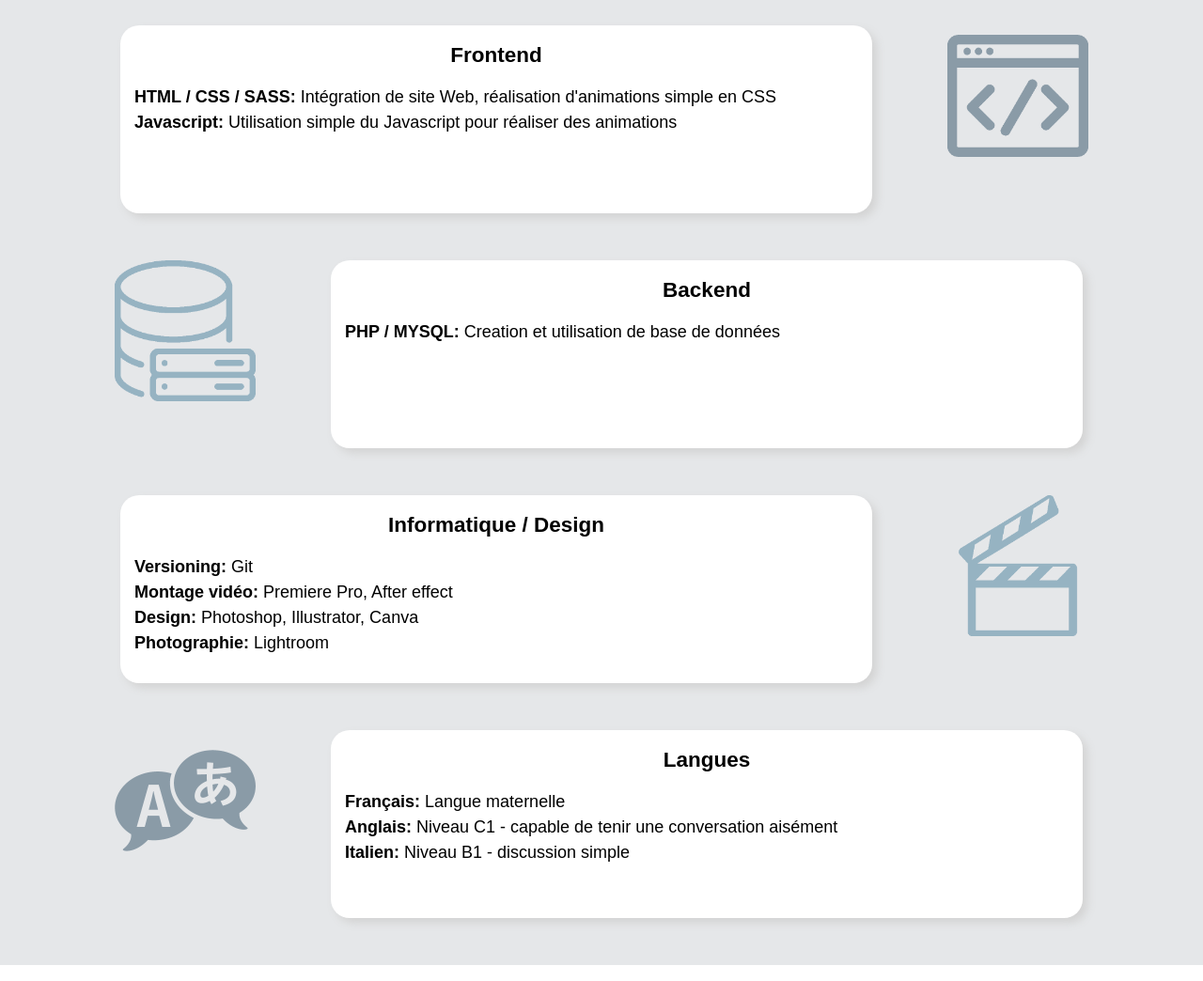
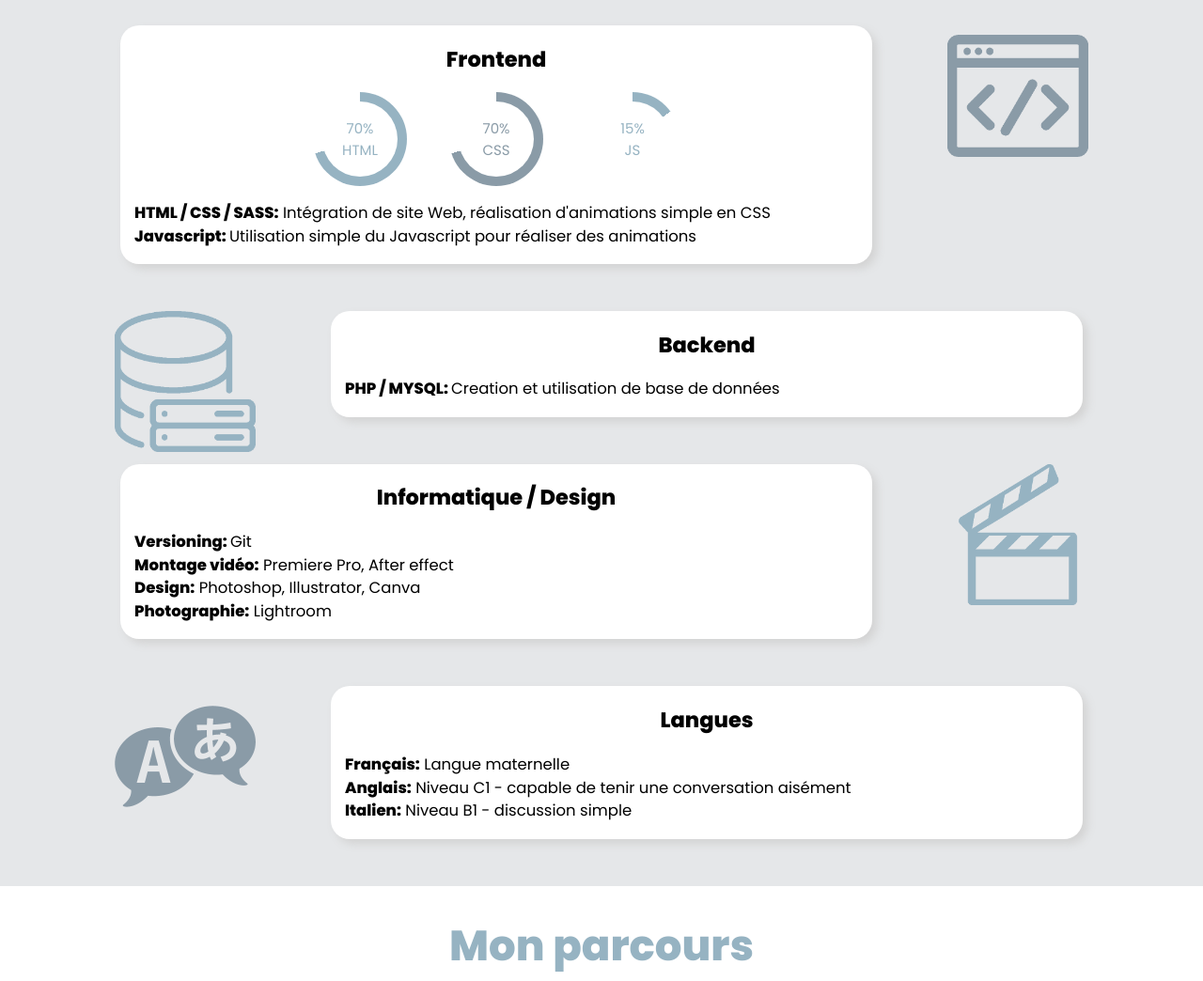
Before and after one commit to EmanuelCottarel/Mon-Site-CV, a plain HTML site: page index.html in a window 1280 px wide. Shown: the part 1795-2839 px from the top of the page at 94% size. Drawn offline with Linux system fonts and the light colour scheme.

Commit message:
Circle skill bar
Creation de progress bar circulaire pour les compétences frontend

```diff
--- a/assets/styles/style.scss
+++ b/assets/styles/style.scss
@@ -2,11 +2,11 @@ $colorshadow:#d3d3d3;
 $colortitle:#96b3c2;
 $colorprimary:#E5E7E9;
 $colorsecondary:#ffffff;
-
+@import url("https://fonts.googleapis.com/css2?family=Poppins:wght@400;800&display=swap");
 
 html {
     font-size: 15px;
-    font-family: arial, sans-serif;
+    font-family: Poppins, arial, sans-serif;
     scroll-behavior: smooth;
   }
 
@@ -142,7 +142,7 @@ header {
 /**COMPETENCES**/
 @mixin competencebox{
     width: 800px;
-    height: 200px;
+    height: auto;
     border-radius: 20px;
     box-shadow: 5px 5px 10px lightgrey;
     background-color: #ffffff;
@@ -168,7 +168,7 @@ header {
     p{
         text-align: left;
         padding-left: 15px;
-        font-size: 1.2em;
+        font-size: 1.1em;
         line-height: 1.5em;
     }
 
@@ -207,6 +207,74 @@ header {
         }
     }
 
+
+
+
+
+/** Indicateurs compétences circulaires **/
+
+.skills-wrapper{
+  display:flex;
+  justify-content: center;
+}
+
+.skill{
+  width:100px;
+  height:100px;
+  box-shadow: 5px 5ps 20px rgba(0,0,0,0.3),
+    -5px -5px -5px 20px rgba(0,0,0,0.3);
+  border-radius: 50%;
+
+  position: relative;
+  display:grid;
+  place-items: center;
+
+}
+
+.skill:not(:last-child){
+  margin-right: 3rem;
+
+}
+
+.skill::before{
+  content:"";
+  position:absolute;
+  width:80%;
+  height:80%;
+  border-radius:50%;
+
+  background-color:#ffffff;
+  box-shadow: 5px 5ps 20px rgba(0,0,0,0.3),
+    -5px -5px -5px 20px rgba(0,0,0,0.3);
+
+
+}
+
+.skill:nth-child(1){
+  background-image:conic-gradient(#96b3c2 70%,transparent 0);
+  color:#96b3c2;
+
+}
+
+.skill:nth-child(2){
+  background-image:conic-gradient(#8a9ba7 70%,transparent 0);
+  color:#8a9ba7;
+}
+
+.skill:nth-child(3){
+    background-image:conic-gradient(#96b3c2 15%,transparent 0);
+    color:#96b3c2;
+  }
+
+.content {
+  font-size:15px;
+  z-index:1;
+  text-align:center;
+
+}
+.content span {
+  display:block;
+}
 }
 
 /** MON PARCOURS**/
--- a/index.html
+++ b/index.html
@@ -61,6 +61,25 @@
                 <div class="competences__boxleft">
                     <div class="competence__box">
                         <h2>Frontend</h2>
+
+                        <div class="skills-wrapper">
+                            <div class ="skill">
+                              <div class="content">
+                                <span>70%</span><span>HTML</span>
+                              </div>
+                            </div>
+                            <div class ="skill">
+                              <div class="content">
+                                <span>70%</span><span>CSS</span>
+                              </div>
+                            </div>
+                            <div class ="skill">
+                                <div class="content">
+                                  <span>15%</span><span>JS</span>
+                                </div>
+                              </div>
+                          </div>
+
                         <p>
                             <strong>HTML / CSS / SASS:</strong> Intégration de site Web, réalisation d'animations simple en CSS
                             <br />
```
Also changed, not shown: assets/styles/style.css, 1 other file.
